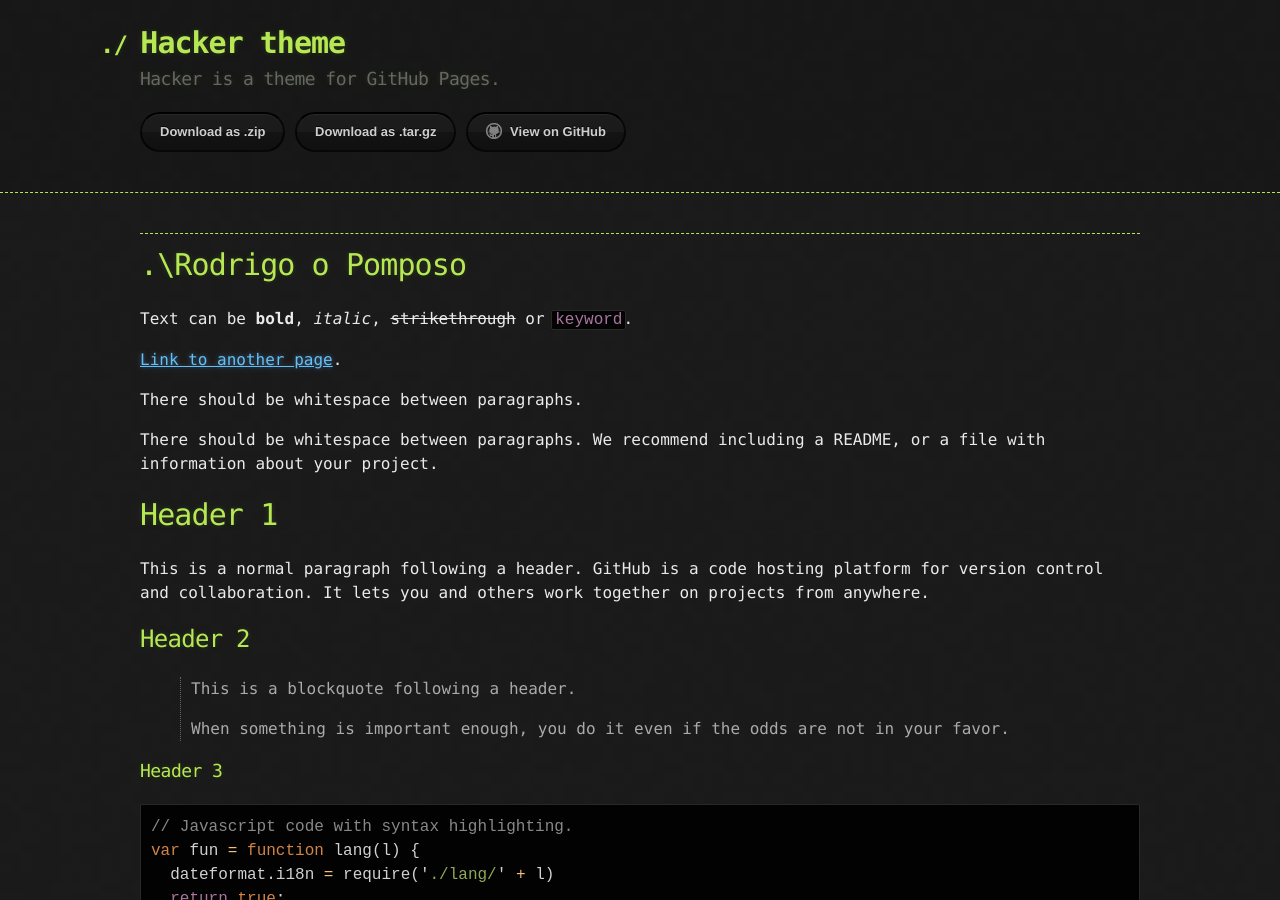
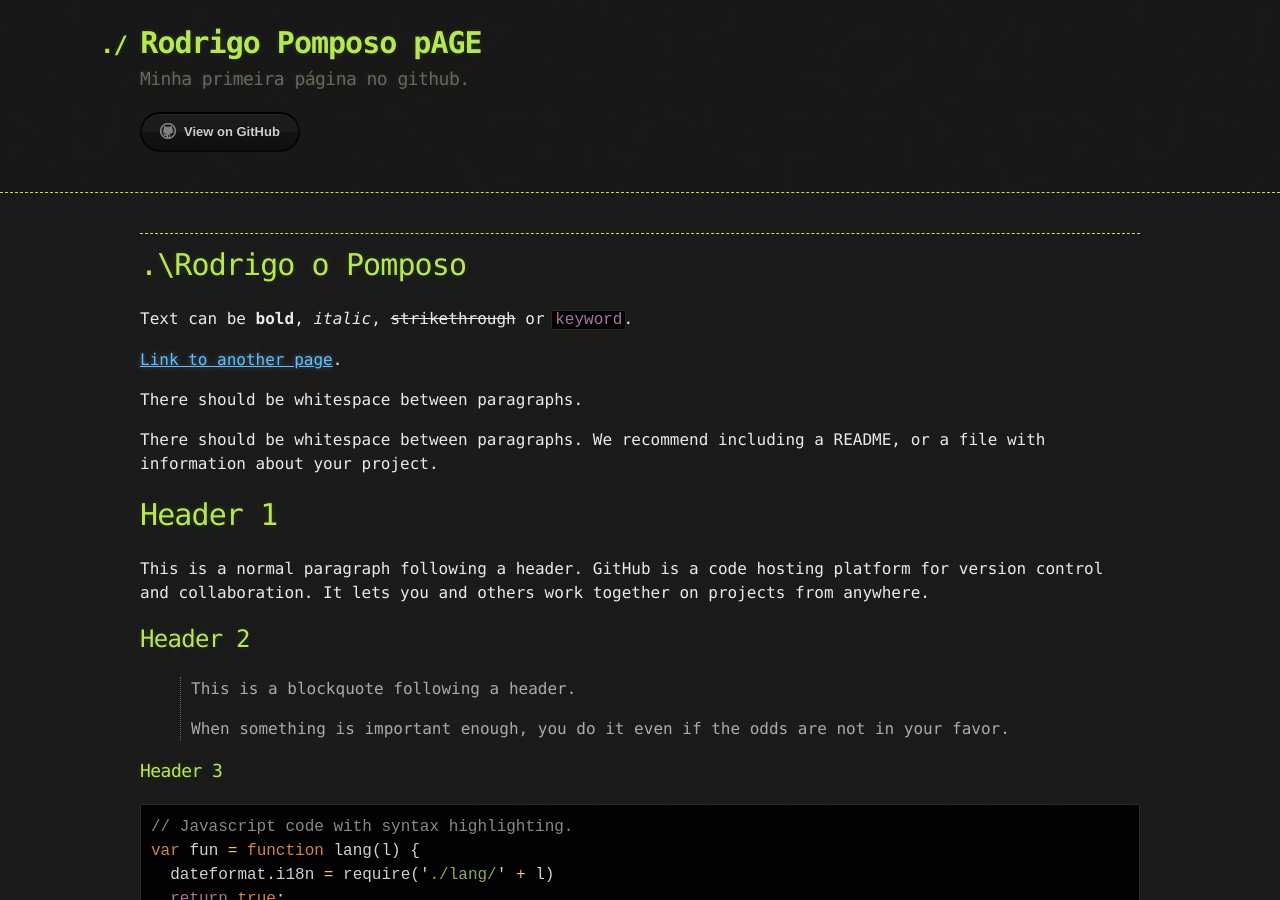
Before and after one commit to LordRodrigo/LordRodrigo.github.io, a Jekyll site: the page built from index.md, in a window 1280 px wide and 900 px high. Built offline with Jekyll 4.4.1, drawn with Linux system fonts in a browser that asks for light colours.

Commit message:
Atualização do config.yml

```diff
--- a/_config.yml
+++ b/_config.yml
@@ -1,5 +1,5 @@
-title: Hacker theme
-description: Hacker is a theme for GitHub Pages.
-show_downloads: true
+title: Rodrigo Pomposo pAGE
+description: Minha primeira página no github.
+show_downloads: false
 google_analytics:
 theme: jekyll-theme-hacker
```
